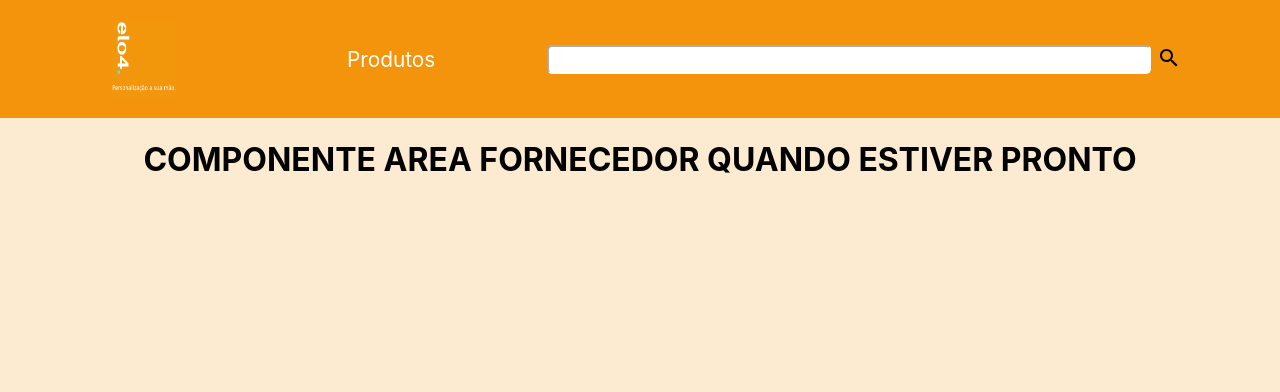
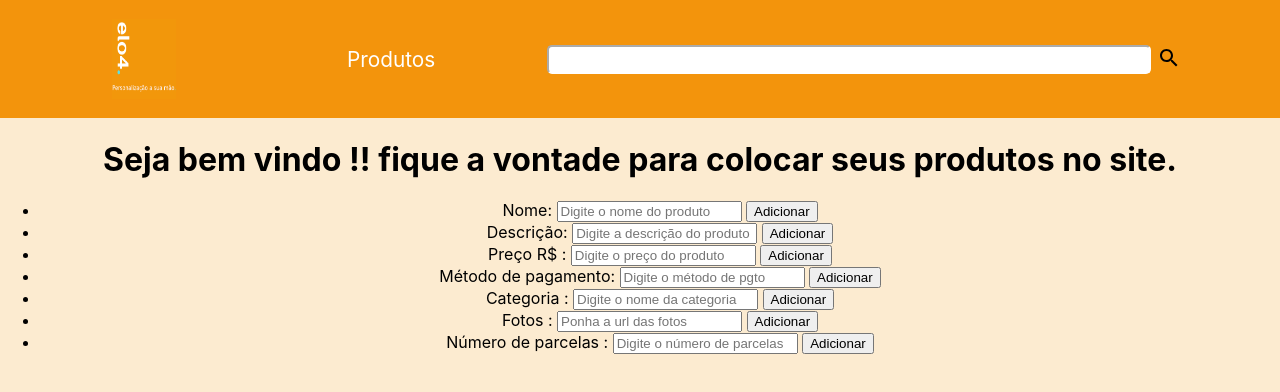
Before and after one commit to future4code/dumont-marketplace7, a React (Create React App) app: page / in a window 1280 px wide. Both pictures are taken after a click on the button "FORNECEDOR". Shown: the top 392 px of the page. Built offline with nearby package versions, Linux system fonts and the light colour scheme.

Commit message:
Coloquei inputs na tela de fornecedor

```diff
--- a/src/components/paginaCliente.js
+++ b/src/components/paginaCliente.js
@@ -1,52 +1,36 @@
-import React, { Component } from 'react'
-import logo from '../img/Logo.png'
-import styled from 'styled-components'
-import { Button, Typography } from '@material-ui/core'
-import SearchIcon from '@material-ui/icons/Search';
-
-
+import React, { Component } from "react";
+import logo from "../img/Logo.png";
+import styled from "styled-components";
+import { Button, Typography } from "@material-ui/core";
+import SearchIcon from "@material-ui/icons/Search";
 
 export default class Navbar extends Component {
-
   render() {
     return (
       <NavWrapper>
-
-                    <NavLogo src={logo} alt='Página Inicial' className="navbar-brand"/>
+        <NavLogo src={logo} alt="Página Inicial" className="navbar-brand" />
 
         <ul>
-                    <li>
-
-                            Produtos
-
-                    </li>
+          <li>Produtos</li>
         </ul>
 
-
         <SearchBar>
-                        <SearchInput>
-
-                        </SearchInput>
+          <SearchInput></SearchInput>
 
           <SearchBtn>
-                            <SearchIcon/>
+            <SearchIcon />
           </SearchBtn>
-
         </SearchBar>
 
-
-
-                <Button variant='contained' size='medium' color='primary'>
+        <Button variant="contained" size="medium" color="primary">
           Ver carrinho
         </Button>
-
-
       </NavWrapper>
-        )
+    );
   }
 }
 
-const NavWrapper = styled.nav `
+const NavWrapper = styled.nav`
   display: flex;
   align-items: center;
   justify-content: space-evenly;
@@ -58,34 +42,30 @@ const NavWrapper = styled.nav `
     color: white !important;
     font-size: 1.3rem;
     text-transform: capitalize;
-        &:hover{
+    &:hover {
       cursor: pointer;
       text-decoration: underline;
     }
   }
-`
+`;
 
-const NavLogo = styled.img `
+const NavLogo = styled.img`
   height: 10vh;
   width: 5vw;
   margin: 1.2rem;
+`;
 
-`
-
-
-const SearchBar = styled.div `
+const SearchBar = styled.div`
   display: flex;
   width: 50%;
-`
+`;
 
 const SearchInput = styled.input`
   border-radius: 5px;
   width: 100%;
   border-color: white;
   outline: none;
-
-
-`
+`;
 
 const SearchBtn = styled.button`
   position: relative;
@@ -95,4 +75,4 @@ const SearchBtn = styled.button`
   &:hover {
     cursor: pointer;
   }
-`
+`;
--- a/src/components/paginaFornecedor.js
+++ b/src/components/paginaFornecedor.js
@@ -1,48 +1,11 @@
-import React, { Component } from 'react'
-import logo from '../img/Logo.png'
-import styled from 'styled-components'
-import { Button, Typography } from '@material-ui/core'
-import SearchIcon from '@material-ui/icons/Search';
+import React, { Component } from "react";
+import logo from "../img/Logo.png";
+import styled from "styled-components";
+// import { Button, Typography } from "@material-ui/core";
+import SearchIcon from "@material-ui/icons/Search";
+import axios from "axios";
 
-
-
-export default class Navbar extends Component {
-
-    render() {
-        return (
-          <div>
-            <NavWrapper>
-
-                    <NavLogo src={logo} alt='Página Inicial' className="navbar-brand"/>
-
-                <ul>
-                    <li>
-
-                            Produtos
-
-                    </li>
-                </ul>
-                <SearchBar>
-                        <SearchInput>
-
-                        </SearchInput>
-
-                        <SearchBtn>
-                            <SearchIcon/>
-                        </SearchBtn>
-
-                </SearchBar>
-                     </NavWrapper>
-
-                   <h1>COMPONENTE AREA FORNECEDOR QUANDO ESTIVER PRONTO</h1>
-
-         </div>
-        )
-
-    }
-
-}
-const NavWrapper = styled.nav `
+const NavWrapper = styled.nav`
   display: flex;
   align-items: center;
   justify-content: space-evenly;
@@ -54,27 +17,27 @@ const NavWrapper = styled.nav `
     color: white !important;
     font-size: 1.3rem;
     text-transform: capitalize;
-        &:hover{
+    &:hover {
       cursor: pointer;
       text-decoration: underline;
     }
   }
-`
-const NavLogo = styled.img `
+`;
+const NavLogo = styled.img`
   height: 10vh;
   width: 5vw;
   margin: 1.2rem;
-`
-const SearchBar = styled.div `
+`;
+const SearchBar = styled.div`
   display: flex;
   width: 50%;
-`
+`;
 const SearchInput = styled.input`
   border-radius: 5px;
   width: 100%;
   border-color: white;
   outline: none;
- `
+`;
 const SearchBtn = styled.button`
   position: relative;
   background-color: transparent;
@@ -83,4 +46,188 @@ const SearchBtn = styled.button`
   &:hover {
     cursor: pointer;
   }
-`
+`;
+
+export default class Navbar extends Component {
+  state = {
+    postarProdutos: [],
+    nome: "",
+    descricao: "",
+    preco: [],
+    metodoPgto: "",
+    categoria: "",
+    fotos: [],
+    numeroParcelas: [],
+  };
+
+  postarProdutos = () => {
+    const body = {
+      name: this.state.nome,
+      description: this.state.descricao,
+      price: this.state.preco,
+      paymentMethod: this.state.metodoPgto,
+      category: this.state.categoria,
+      photos: this.state.fotos,
+      installments: this.state.numeroParcelas,
+    };
+
+    axios
+      .post(
+        "https://us-central1-labenu-apis.cloudfunctions.net/eloFourOne/products",
+        body,
+        {
+          headers: {
+            Authorization: "vanessa-helena-dumont",
+          },
+        }
+      )
+      .then((res) => {
+        console.log("testando", res);
+
+        this.setState({ nome: "" });
+        this.setState({ descricao: "" });
+        this.setState({ preco: "" });
+        this.setState({ metodoPgto: "" });
+        this.setState({ categoria: "" });
+        this.setState({ fotos: "" });
+        this.setState({ numeroParcelas: "" });
+        this.postarProdutos();
+      })
+      .catch((error) => {
+        console.log(error.message);
+      });
+  };
+
+  onChangeNome = (event) => {
+    this.setState({ nome: event.target.value });
+  };
+
+  onChangeDescricao = (event) => {
+    this.setState({ descricao: event.target.value });
+  };
+
+  onChangePreco = (event) => {
+    this.setState({ preco: event.target.value });
+  };
+
+  onChangeMetodoPgto = (event) => {
+    this.setState({ metodoPgto: event.target.value });
+  };
+  onChangeCategoria = (event) => {
+    this.setState({ categoria: event.target.value });
+  };
+
+  onChangeFotos = (event) => {
+    this.setState({ fotos: event.target.value });
+  };
+
+  onChangeNumeroParcelas = (event) => {
+    this.setState({ numeroParcelas: event.target.value });
+  };
+
+  render() {
+    const renderizaTodosProdutos = this.state.postarProdutos.map((produtos) => {
+      return (
+        <p key={this.produtos.id}>
+          {this.produtos.name} {this.produtos.description}
+          {this.produtos.preco} {this.produtos.paymentMethod}{" "}
+          {this.produtos.category}
+          {this.produtos.photos} {this.produtos.installments}
+        </p>
+      );
+    });
+
+    const renderizaPlaylists = this.state.postarProdutos.map((data) => {
+      return <li key={data.id}>{data.name}</li>;
+    });
+    return (
+      <div>
+        <NavWrapper>
+          <NavLogo src={logo} alt="Página Inicial" className="navbar-brand" />
+
+          <ul>
+            <li>Produtos</li>
+          </ul>
+          <SearchBar>
+            <SearchInput></SearchInput>
+
+            <SearchBtn>
+              <SearchIcon />
+            </SearchBtn>
+          </SearchBar>
+        </NavWrapper>
+
+        <h1>
+          Seja bem vindo !! fique a vontade para colocar seus produtos no site.
+        </h1>
+
+        <ul>
+          <li>
+            Nome:{" "}
+            <input
+              placeholder="Digite o nome do produto"
+              value={this.state.nome}
+              onChange={this.onChangeNome}
+            />{" "}
+            <button onClick={this.postarProdutos}>Adicionar</button>
+          </li>
+          <li>
+            Descrição:{" "}
+            <input
+              placeholder="Digite a descrição do produto"
+              value={this.state.descricao}
+              onChange={this.onChangeDescricao}
+            />{" "}
+            <button>Adicionar</button>
+          </li>
+          <li>
+            Preço R$ :{" "}
+            <input
+              placeholder="Digite o preço do produto"
+              value={this.state.preco}
+              onChange={this.onChangePreco}
+            />{" "}
+            <button>Adicionar</button>
+          </li>
+          <li>
+            Método de pagamento:{" "}
+            <input
+              placeholder="Digite o método de pgto"
+              value={this.state.metodoPgto}
+              onChange={this.onChangeMetodoPgto}
+            />{" "}
+            <button>Adicionar</button>
+          </li>
+          <li>
+            Categoria :{" "}
+            <input
+              placeholder="Digite o nome da categoria"
+              value={this.state.categoria}
+              onChange={this.onChangeCategoria}
+            />{" "}
+            <button>Adicionar</button>
+          </li>
+          <li>
+            Fotos :{" "}
+            <input
+              placeholder="Ponha a url das fotos"
+              value={this.state.fotos}
+              onChange={this.onChangeFotos}
+            />{" "}
+            <button>Adicionar</button>
+          </li>
+          <li>
+            Número de parcelas :{" "}
+            <input
+              placeholder="Digite o número de parcelas"
+              value={this.state.numeroParcelas}
+              onChange={this.onChangeNumeroParcelas}
+            />{" "}
+            <button>Adicionar</button>
+          </li>
+        </ul>
+        <div>{renderizaTodosProdutos}</div>
+      </div>
+    );
+  }
+}
```
Lines whose indentation alone changed are shown as unchanged.
